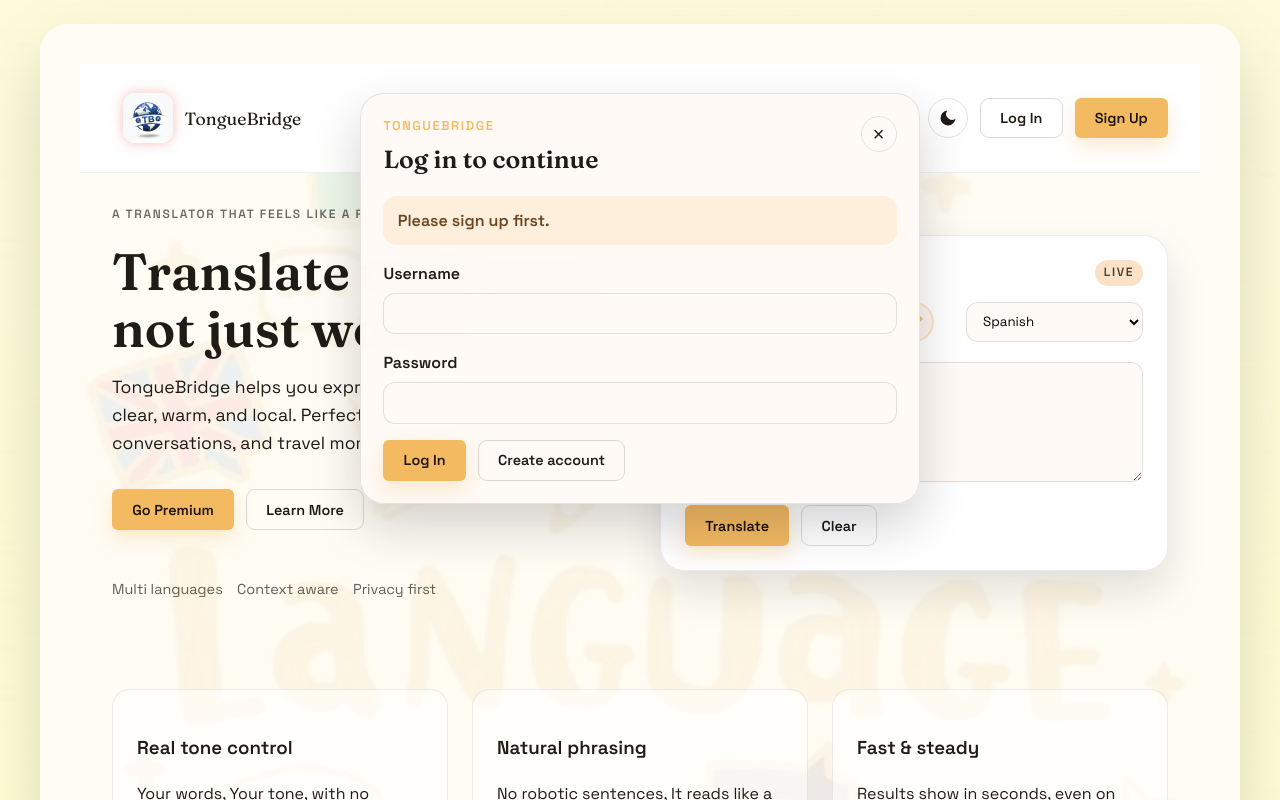
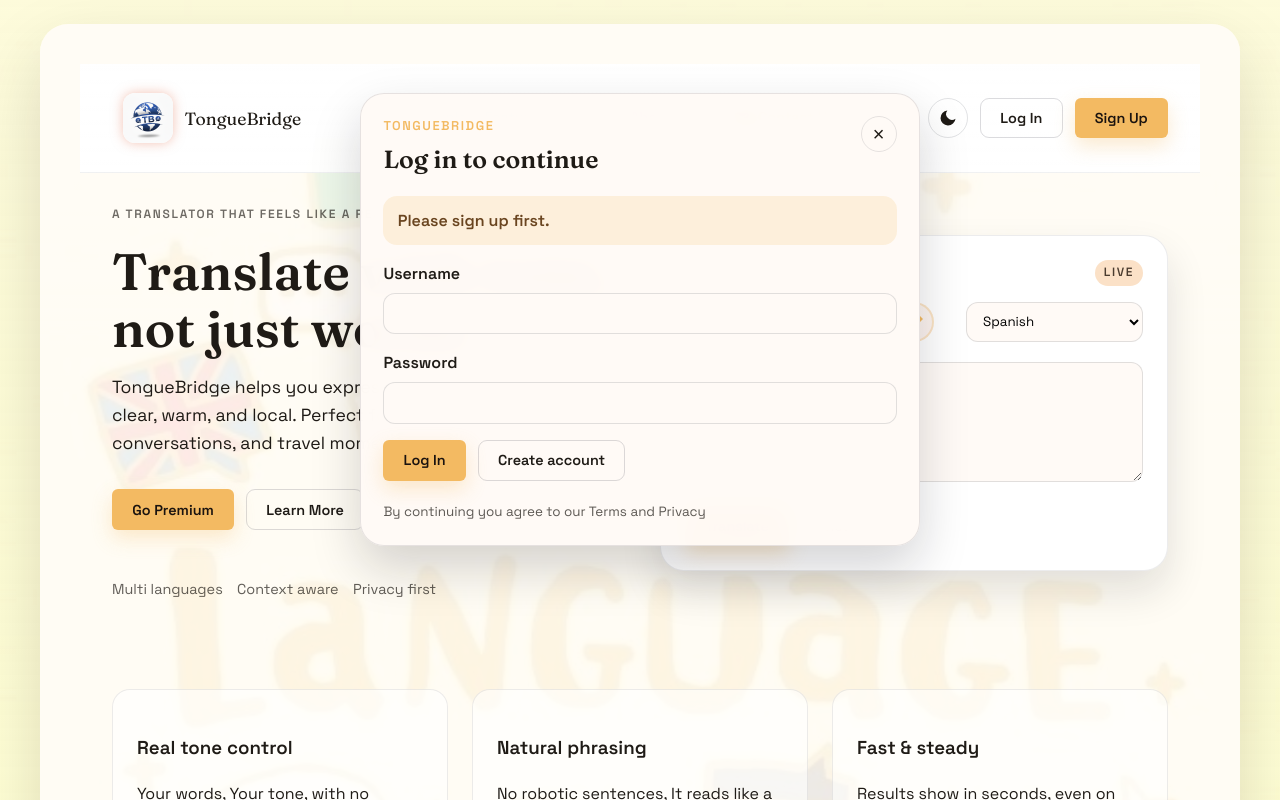
Before and after one commit to neelAkash2005/TongueBridge, a React (Vite) app in the folder frontDev/frontDev/: page / in a window 1280 px wide. Both pictures are taken after a click on the button "Log In". Shown: the top 800 px of the page. Built offline with nearby package versions, Linux system fonts and the light colour scheme.

Commit message:
Editing Auth

```diff
--- a/frontDev/frontDev/src/App.css
+++ b/frontDev/frontDev/src/App.css
@@ -458,6 +458,12 @@
   display: flex;
   gap: 0.75rem;
   flex-wrap: wrap;
+}
+
+.auth-note {
+  margin: 0.25rem 0 0;
+  font-size: 0.84rem;
+  opacity: 0.72;
 }
 
 .theme-toggle-btn {
--- a/frontDev/frontDev/src/auth.jsx
+++ b/frontDev/frontDev/src/auth.jsx
@@ -290,6 +290,8 @@ export default function AuthPanel({ initialMode, onClose, onLoginSuccess }) {
                 Already have an account
               </button>
             </div>
+
+            <p className="auth-note">We never share your information</p>
           </form>
         ) : (
           <form className="auth-form" onSubmit={handleLoginSubmit}>
@@ -311,6 +313,8 @@ export default function AuthPanel({ initialMode, onClose, onLoginSuccess }) {
                 Create account
               </button>
             </div>
+
+            <p className="auth-note">By continuing you agree to our Terms and Privacy</p>
           </form>
         )}
       </div>
```
